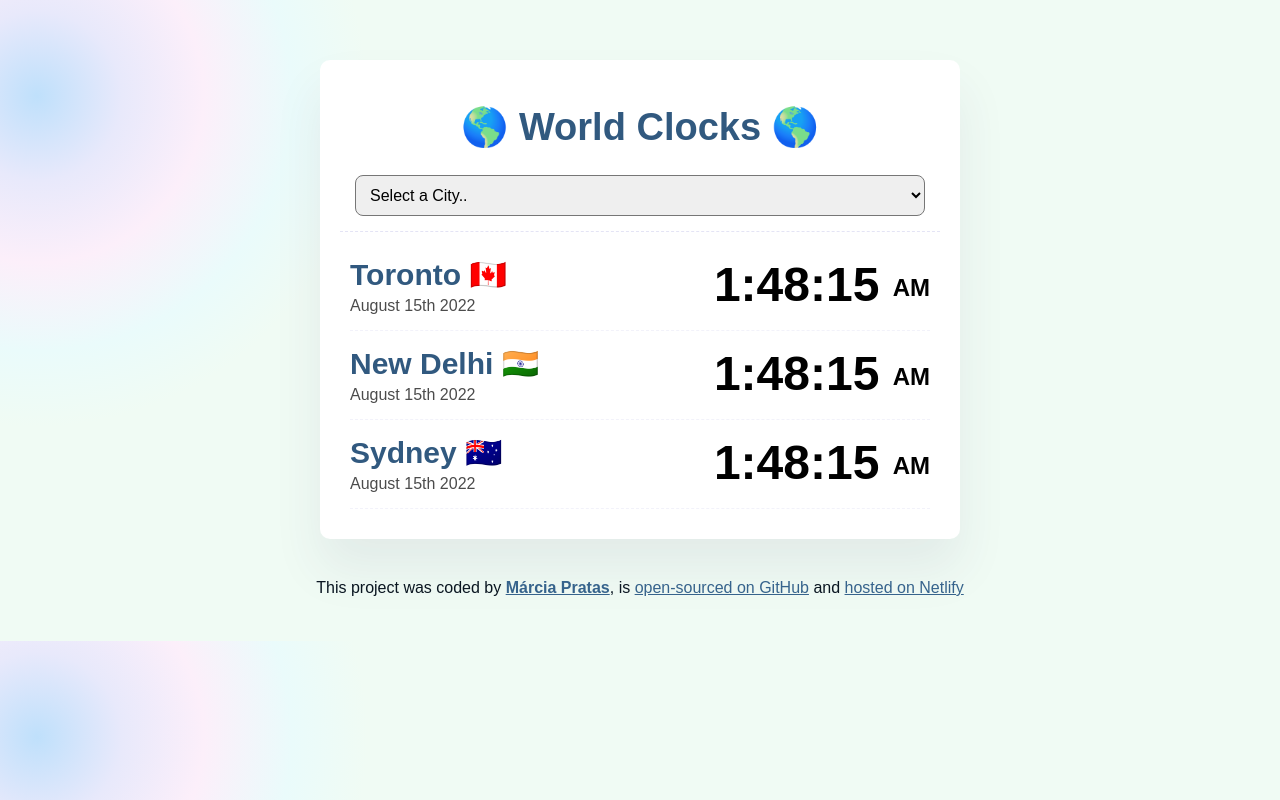
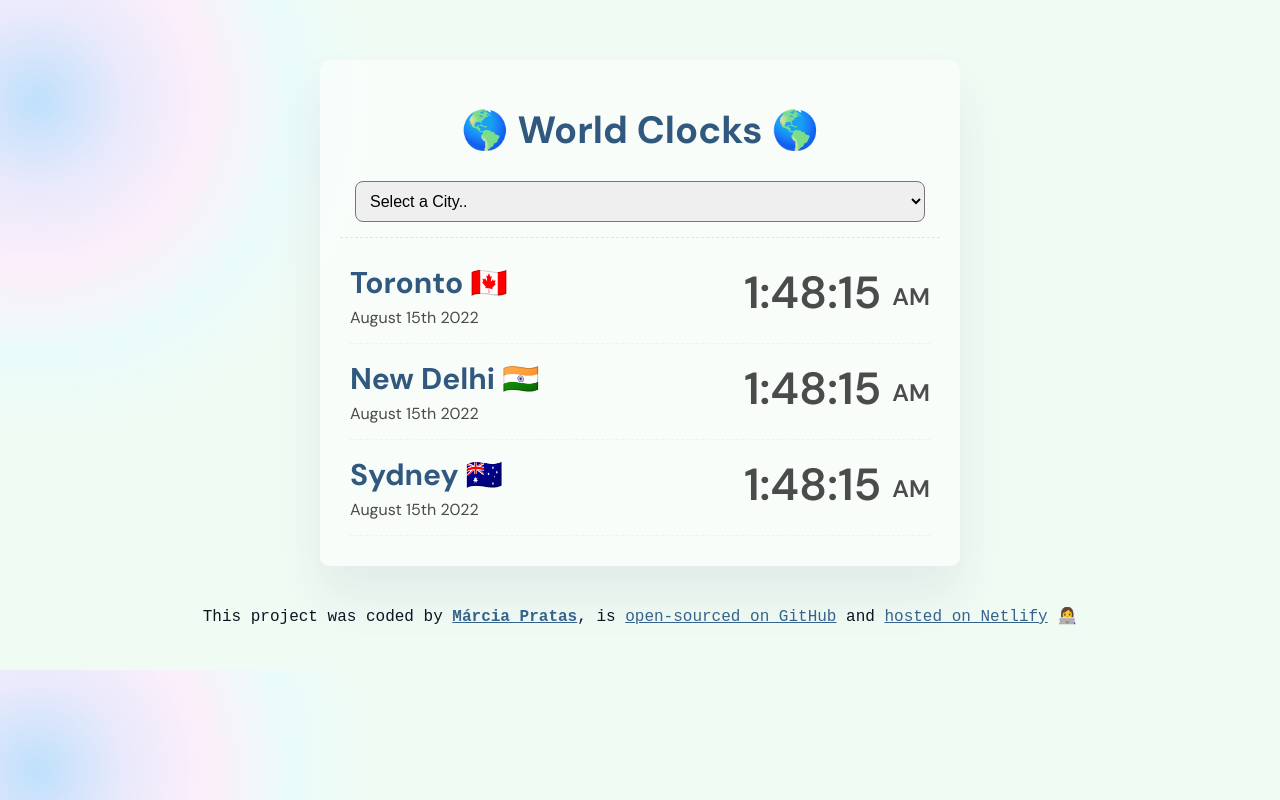
Before and after one commit to MarciaPratas2000/world-clock-app, a plain HTML site: page index.html in a window 1280 px wide. Drawn offline with Linux system fonts and the light colour scheme.

Commit message:
Updated CSS

```diff
--- a/index.html
+++ b/index.html
@@ -3,7 +3,12 @@
   <head>
     <meta charset="UTF-8" />
     <meta name="viewport" content="width=device-width, initial-scale=1.0" />
-    <link href="src/css/style.css" rel="stylesheet" type="text/css" />
+    <link rel="preconnect" href="https://fonts.googleapis.com">
+<link rel="preconnect" href="https://fonts.gstatic.com" crossorigin>
+<link href="https://fonts.googleapis.com/css2?family=DM+Sans:opsz,wght@9..40,100;9..40,200;9..40,300;9..40,400;9..40,500;9..40,600;9..40,700&display=swap" rel="stylesheet">
+
+<link href="src/css/style.css" rel="stylesheet" type="text/css" />
+
 
     <title>World Clock App - Márcia Pratas</title>
   </head>
@@ -55,7 +60,7 @@
       This project was coded by
       <a href="https://github.com/MarciaPratas2000" target="_blank"><strong>Márcia Pratas</strong></a>, is
       <a href="https://github.com/MarciaPratas2000/world-clock-app" target="_blank">open-sourced on GitHub</a> and
-      <a href="https://marcia-world-clock-app.netlify.app" target="_blank">hosted on Netlify</a>
+      <a href="https://marcia-world-clock-app.netlify.app" target="_blank">hosted on Netlify</a> 👩‍💻
     </p>
   </footer>
     <script src="src/javascript/index.js "></script>
--- a/src/css/style.css
+++ b/src/css/style.css
@@ -1,7 +1,8 @@
 body {
-    font-family: sans-serif;
+    font-family: 'DM Sans', sans-serif;
     background: radial-gradient(328px at 2.9% 15%, rgb(191, 224, 251) 0%, rgb(232, 233, 251) 25.8%, rgb(252, 239, 250) 50.8%, rgb(234, 251, 251) 77.6%, rgb(240, 251, 244) 100.7%);
 }
+
 h1{font-weight:bold ;
 font-size: 38px;}
 
@@ -37,13 +38,15 @@ footer {
     text-align: center;
     padding: 0 0 20px;
     color: #0a1621;
+    font-family: monospace;
+    font-size:16px;
 }
 
 a{color: #36638c;}
 
 
 .container {
-    background: white;
+    background: rgba(255, 255, 255, 0.6);
     max-width: 600px;
     margin: 60px auto 40px auto;
     padding: 20px;
@@ -60,14 +63,15 @@ a{color: #36638c;}
 }
 
 .city-details:hover {
-    background: rgba(249, 234, 245, 0.3);
+    background: rgba(239, 238, 242, 0.3);
     border-radius: 8px;
     width: 100%;
 }
 
 .time {
-    font-size: 48px;
-    font-weight: bold;
+    font-size: 45px;
+    font-weight: 600;
+    color:rgba(0, 0, 0, 0.7);
 }
 
 .date {
```
